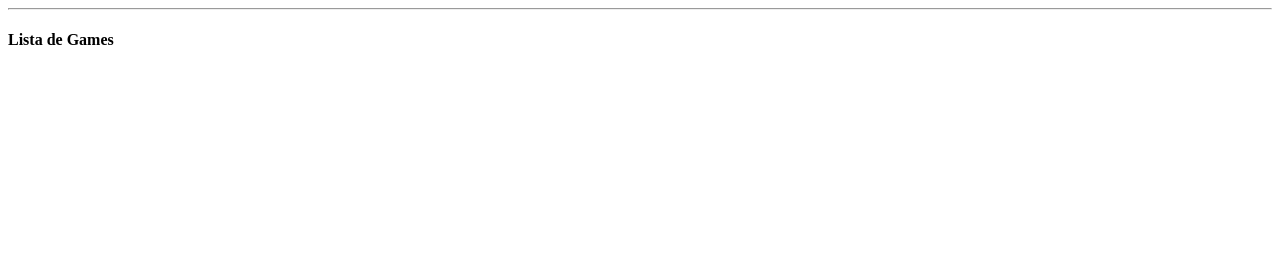
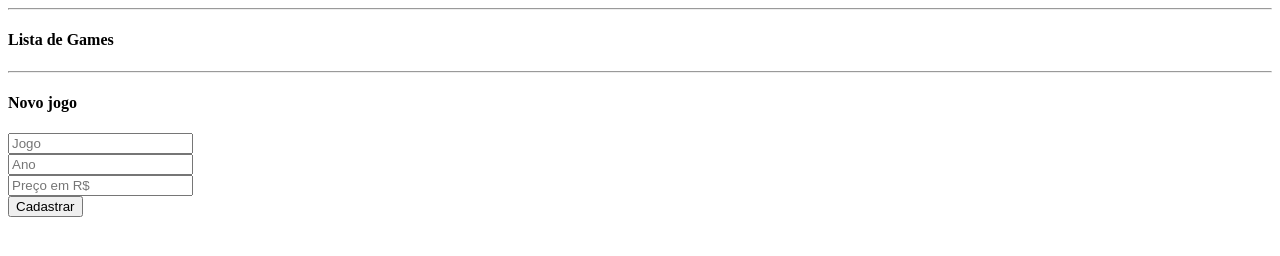
Before and after one commit to devLuis-Duarte/APIGames, a website: page consumoAPI/index.html in a window 1280 px wide. Drawn offline with nearby package versions, Linux system fonts and the light colour scheme; no server answers.

Commit message:
Cadastrando dados na API de jogos pelo front end

```diff
--- a/consumoAPI/index.html
+++ b/consumoAPI/index.html
@@ -6,8 +6,41 @@
     <hr>
     <h4>Lista de Games</h4>
     <ul id="games"></ul>
+    <hr>
+    <h4>Novo jogo</h4>
+    <input type="text" name="name" id="name" placeholder="Jogo">
+    <br>
+    <input type="number" name="year" id="year" placeholder="Ano">
+    <br>
+    <input type="number" name="price" id="price" placeholder="Preço em R$">
+    <br>
+    <button type="button" onclick="createGame()">Cadastrar</button>
 </head>
 <body>
+
+    <script>
+        function createGame(){
+            var nameInput = document.getElementById("name");
+            var yearInput = document.getElementById("year");
+            var priceInput = document.getElementById("price");
+
+            var game = {
+                name: nameInput.value,
+                year: yearInput.value,
+                price: priceInput.value
+            }
+
+            axios.post("http://localhost:4000/game", game).then(response => {
+
+            }).catch(error => {
+                if(response.status == 200){
+                    alert("Jogo cadastrado");
+                }else {
+                    console.log(error)
+                }
+            });
+        }
+    </script>
 
 </body>
 <script src="https://cdn.jsdelivr.net/npm/axios@1.6.7/dist/axios.min.js"></script>
```
